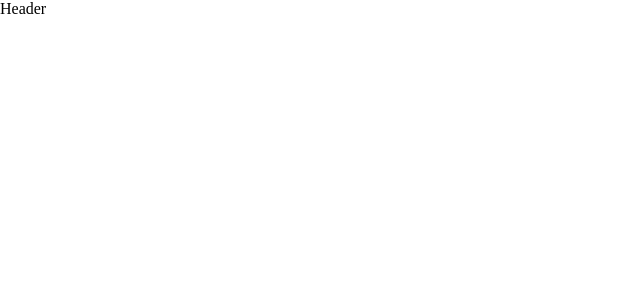
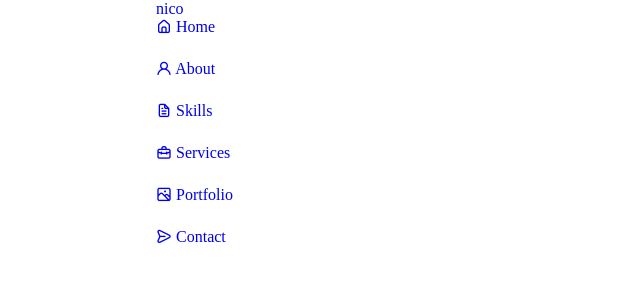
Before and after one commit to nicoisz/myWebSite, a React (Create React App) app: page / in a window 1280 px wide. Shown: the top 300 px of the page, without its empty margins (0-640 px from the left). Built offline with nearby package versions, Linux system fonts and the light colour scheme.

Commit message:
working en header menu

```diff
--- a/public/index.html
+++ b/public/index.html
@@ -10,20 +10,9 @@
       content="Web site created using create-react-app"
     />
     <link rel="apple-touch-icon" href="%PUBLIC_URL%/logo192.png" />
-    <!--
-      manifest.json provides metadata used when your web app is installed on a
-      user's mobile device or desktop. See https://developers.google.com/web/fundamentals/web-app-manifest/
-    -->
+
     <link rel="manifest" href="%PUBLIC_URL%/manifest.json" />
-    <!--
-      Notice the use of %PUBLIC_URL% in the tags above.
-      It will be replaced with the URL of the `public` folder during the build.
-      Only files inside the `public` folder can be referenced from the HTML.
-
-      Unlike "/favicon.ico" or "favicon.ico", "%PUBLIC_URL%/favicon.ico" will
-      work correctly both with client-side routing and a non-root public URL.
-      Learn how to configure a non-root public URL by running `npm run build`.
-    -->
+    <link rel="stylesheet" href="https://unicons.iconscout.com/release/v4.0.8/css/line.css">
     <title>React App</title>
   </head>
   <body>
--- a/src/App.js
+++ b/src/App.js
@@ -1,4 +1,3 @@
-import logo from './logo.svg';
 import './App.css';
 import Header from './components/header/Header';
 
--- a/src/components/header/Header.jsx
+++ b/src/components/header/Header.jsx
@@ -1,11 +1,49 @@
 import React from 'react'
+import "./header.css"
 
-const Header = () => {
+const header = () => {
   return (
-    <div>
-      Header
-    </div>
+    <header className="header">
+      <nav className='nav container'>
+        <a href='index.html' className='nav__logo'>nico</a>
+
+        <div className='nav__menu'>
+          <ul className='nav__list grid'>
+            <li className='nav__item'>
+              <a href='#home' className='nav__link'>
+                <i class="uil uil-estate nav__icon"></i> Home
+              </a>
+            </li>
+            <li className='nav__item'>
+              <a href='#about' className='nav__link'>
+                <i className='uil uil-user nav__icon'></i> About
+              </a>
+            </li>
+            <li className='nav__item'>
+              <a href='#skills' className='nav__link'>
+                <i className='uil uil-file-alt nav__icon'></i> Skills
+              </a>
+            </li>
+            <li className='nav__item'>
+              <a href='#services' className='nav__link'>
+                <i className='uil uil-briefcase-alt nav__icon'></i> Services
+              </a>
+            </li>
+            <li className='nav__item'>
+              <a href='#portfolio' className='nav__link'>
+                <i className='uil uil-scenery nav__icon'></i> Portfolio
+              </a>
+            </li>
+            <li className='nav__item'>
+              <a href='#contact' className='nav__link'>
+                <i className='uil uil-message nav__icon'></i> Contact
+              </a>
+            </li>
+          </ul>
+        </div>
+      </nav>
+    </header>
   )
 }
 
-export default Header
+export default header
```
